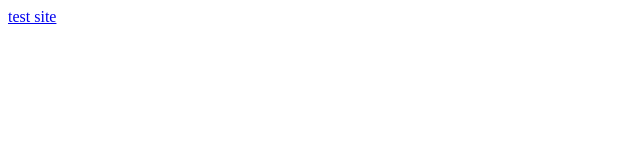
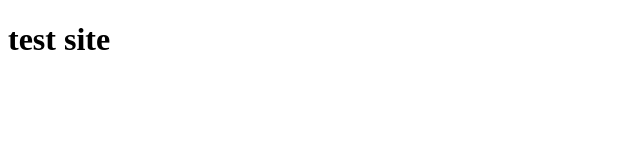
Before and after one commit to Domincog/Domincog.github.io, a plain HTML site: page index.html in a window 1280 px wide. Shown: the whole page, without its empty margins (0-640 px from the left). Drawn offline with Linux system fonts and the light colour scheme.

Commit message:
Update index.html

```diff
--- a/index.html
+++ b/index.html
@@ -4,6 +4,6 @@
 
   </head>
   <body>
-    <a href="https://domincog.github.io/Domincog/index.html">test site</a>
+    <h1 href="https://domincog.github.io/Domincog/index.html">test site</h1>
   </body>
 </html>
```
